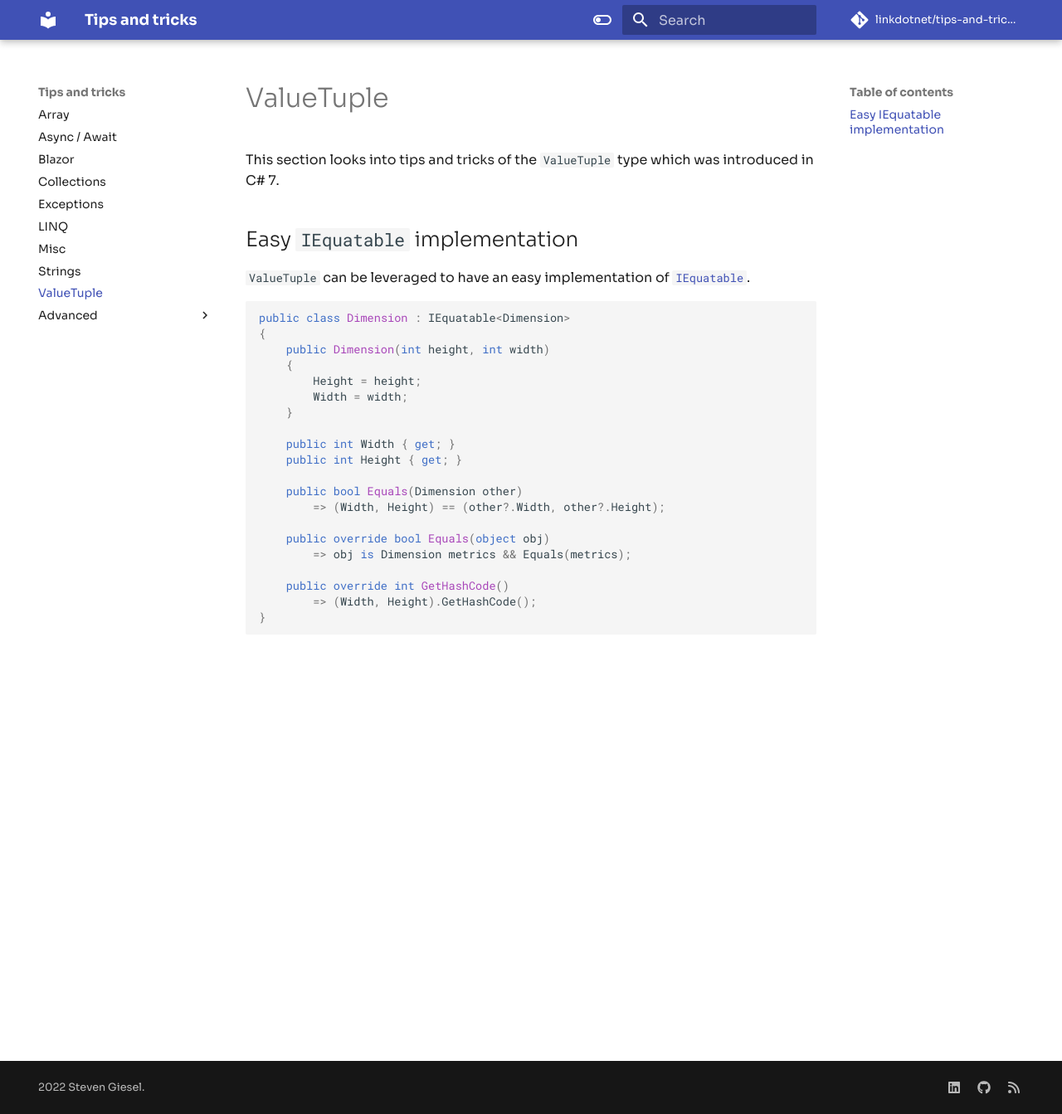
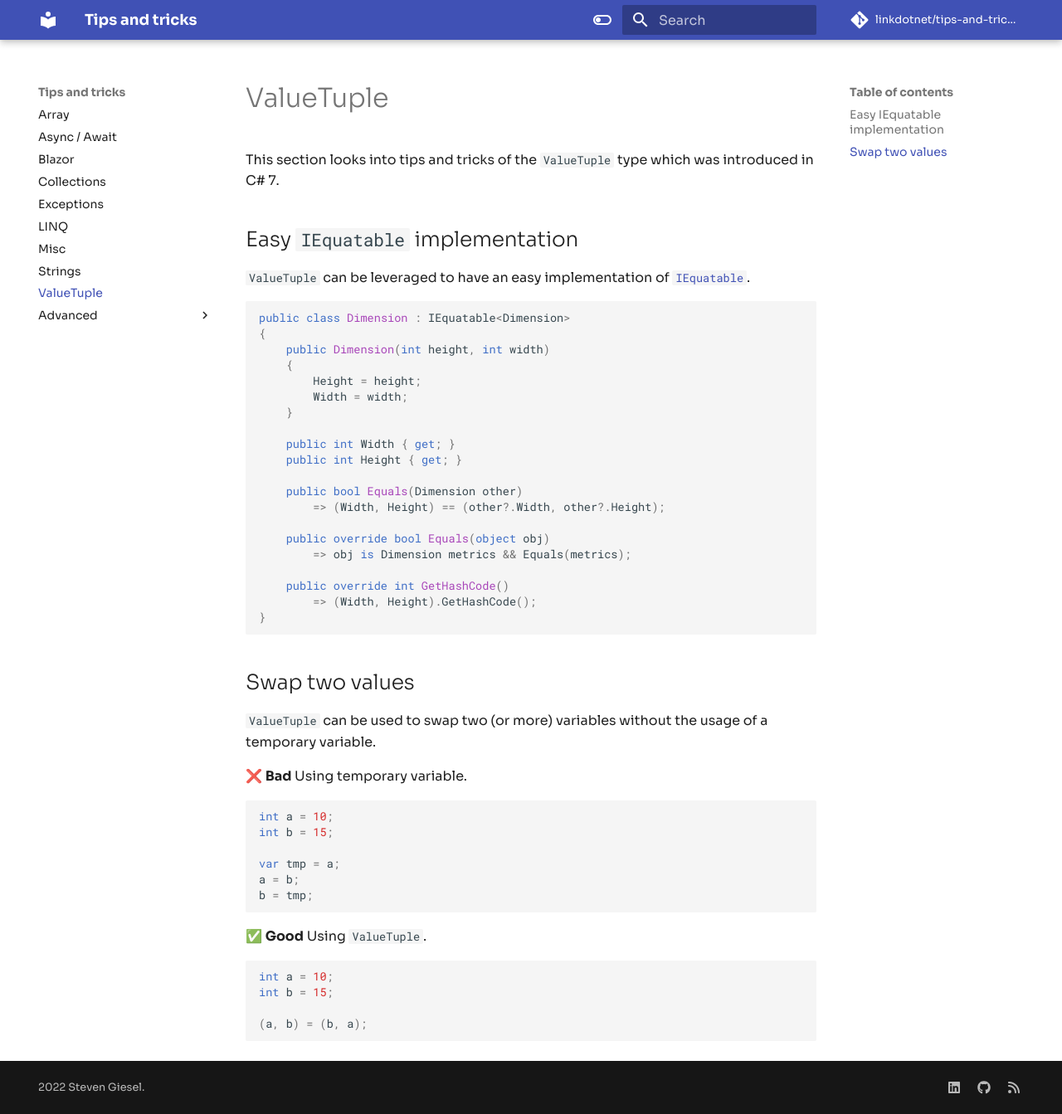
Before and after one commit to linkdotnet/tips-and-tricks, an MkDocs documentation site: the page built from docs/valuetuple.md, in a window 1280 px wide and 1343 px high. Shown: the whole window at 83% size. Built offline with MkDocs 1.6.1 and Material for MkDocs 9.7.7, drawn with Linux system fonts in a browser that asks for light colours; comment, search, counter and statistics services are not loaded.

Commit message:
Added swap for ValueTuple

````diff
--- a/docs/valuetuple.md
+++ b/docs/valuetuple.md
@@ -26,3 +26,24 @@ public class Dimension : IEquatable<Dimension>
         => (Width, Height).GetHashCode();
 }
 ```
+
+## Swap two values
+`ValueTuple` can be used to swap two (or more) variables without the usage of a temporary variable.
+
+❌ **Bad** Using temporary variable.
+```csharp
+int a = 10;
+int b = 15;
+
+var tmp = a;
+a = b;
+b = tmp;
+```
+
+✅ **Good** Using `ValueTuple`.
+```csharp
+int a = 10;
+int b = 15;
+
+(a, b) = (b, a);
+```
````
Also changed, not shown: README.md (+1 -1 lines).
